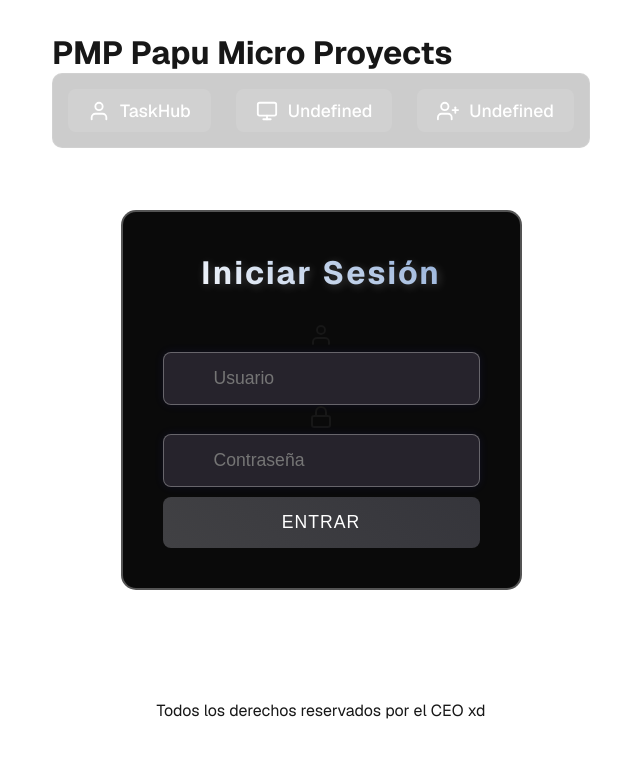
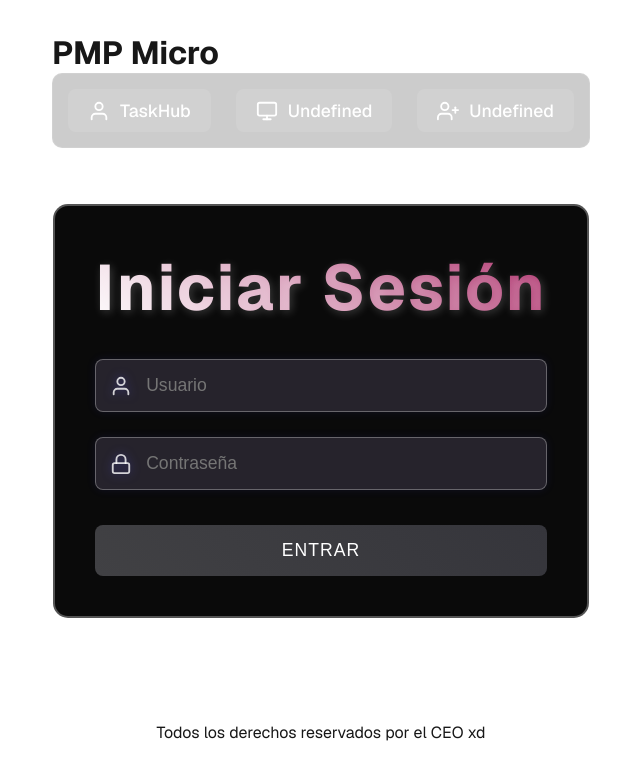
Before and after one commit to microproyects/pmp-web, a Next.js app: page / in a window 1280 px wide. Shown: the top 780 px of the page, without its empty margins (319-959 px from the left). Built offline with nearby package versions, Linux system fonts and the light colour scheme.

Commit message:
Mejorando los estilos y añadiendo funcionalidad al PAPUS un cambio de letras y solucionando errores

```diff
--- a/src/app/page.module.css
+++ b/src/app/page.module.css
@@ -170,7 +170,7 @@ a.secondary {
   justify-content: center;
   align-items: center;
   width: 100%;
-  max-width: 500px;
+  max-width: 800px;
   padding: 40px 20px;
 }
 
@@ -187,8 +187,8 @@ a.secondary {
 
 .menu h2 {
   margin-bottom: 30px;
-  font-size: 2rem;
-  background: linear-gradient(45deg, #fff, #83a4d4);
+  font-size: 4rem;
+  background: linear-gradient(45deg, #fff, #ad306b);
   -webkit-background-clip: text;
   background-clip: text;
   color: transparent;
@@ -196,12 +196,12 @@ a.secondary {
   letter-spacing: 2px;
 }
 
-.input-container {
+.inputcontainer {
   position: relative;
   margin-bottom: 25px;
 }
 
-.input-container svg {
+.inputcontainer svg {
   position: absolute;
   left: 15px;
   top: 50%;
@@ -270,6 +270,16 @@ a.secondary {
   box-shadow: 0 5px 15px rgba(83, 83, 255, 0.3);
 }
 
+#changingText {
+  display: inline-block;
+  min-width: 120px;
+  text-align: center;
+  transition: all 0.3s ease;
+  color: #fff;
+  text-shadow: 0 0 10px rgba(83, 83, 255, 0.8),
+      0 0 20px rgba(83, 83, 255, 0.4);
+  font-weight: bold;
+}
 
 /* Enable hover only on non-touch devices */
 @media (hover: hover) and (pointer: fine) {
--- a/src/app/page.tsx
+++ b/src/app/page.tsx
@@ -1,10 +1,33 @@
+        "use client";
+
         import styles from "./page.module.css";
 
+        import React, { useEffect } from "react";
+
         export default function Home() {
+            useEffect(() => {
+            const words = ["Papus","Micro", "Proyects"];
+            const changingText = document.getElementById('changingText');
+            let currentIndex = 0;
+            function changeText () {
+                changingText.style.opacity = '0';
+                changingText.style.transition = 'all 0.3s ease';
+                changingText.style.transform = 'translateY(10px)';
+                setTimeout(() => {
+                    changingText.textContent = words[currentIndex];
+                    changingText.style.opacity = '1';
+
+                    changingText.style.transform = 'translateY(0)';
+                    changingText.style.transition = 'all 0.3s ease';
+                    currentIndex = (currentIndex + 1) % words.length;
+                }, 200);
+            }
+            setInterval(changeText, 1000);
+    });
             return (
                 <div className={styles.page}>
                     <header>
-                <h1>PMP <span>Papu Micro Proyects</span></h1>
+                        <h1>PMP <span  id="changingText">Papu</span></h1>
                         <nav className={styles.navbar}>
                             <a href="#">
                                 <svg xmlns="http://www.w3.org/2000/svg" width="24" height="24" viewBox="0 0 24 24" fill="none"
@@ -39,7 +62,7 @@ export default function Home() {
                         <div className={styles.menu}>
                             <form>
                                 <h2>Iniciar Sesión</h2>
-                        <div className="input-container">
+                                <div className={styles.inputcontainer}>
                                     <svg xmlns="http://www.w3.org/2000/svg" width="24" height="24" viewBox="0 0 24 24" fill="none"
                                         stroke="currentColor" strokeWidth="2" strokeLinecap="round" strokeLinejoin="round">
                                         <path d="M20 21v-2a4 4 0 0 0-4-4H8a4 4 0 0 0-4 4v2"></path>
@@ -47,7 +70,7 @@ export default function Home() {
                                     </svg>
                                     <input type="text" placeholder="Usuario" required />
                                 </div>
-                        <div className="input-container">
+                                <div className={styles.inputcontainer}>
                                     <svg xmlns="http://www.w3.org/2000/svg" width="24" height="24" viewBox="0 0 24 24" fill="none"
                                         stroke="currentColor" strokeWidth="2" strokeLinecap="round" strokeLinejoin="round">
                                         <rect x="3" y="11" width="18" height="11" rx="2" ry="2"></rect>
@@ -63,5 +86,8 @@ export default function Home() {
                         <p> Todos los derechos reservados por el CEO xd</p>
                     </footer>
                 </div>
+
+
             );
+
         }
```
Also changed, not shown: src/app/App.js (added, +24 -0 lines). Lines whose indentation alone changed are shown as unchanged.
